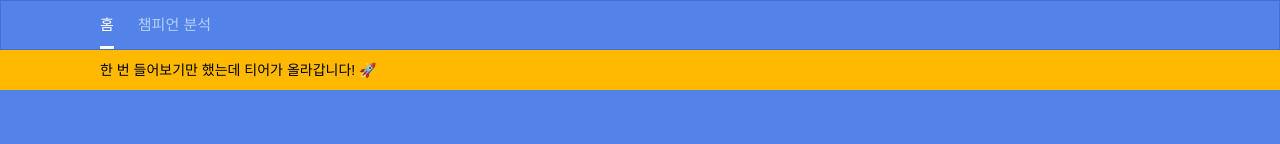
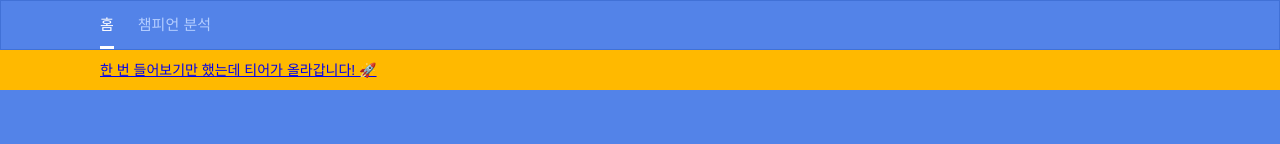
Before and after one commit to jeeseongmin/opgg, a React (Create React App) app: page /champion in a window 1280 px wide. Shown: the top 144 px of the page. Built offline with nearby package versions, Linux system fonts and the light colour scheme; grey boxes are pictures that could not be loaded.

Commit message:
chore : eslint 에러 수정

```diff
--- a/src/App.js
+++ b/src/App.jsx
@@ -1,3 +1,4 @@
+import React from 'react';
 import 'App.scss';
 import 'normalize.scss';
 import Header from 'components/Header/Header';
--- a/src/components/Banner/Banner.js
+++ b/src/components/Banner/Banner.jsx
@@ -5,7 +5,10 @@ const Banner = () => {
   return (
     <div className={'bannerWrapper'}>
       <div className={'homeBanner'}>
-        한 번 들어보기만 했는데 티어가 올라갑니다! 🚀
+        <a href={'https://gigs.op.gg/intro-app?utm_source=opgg&utm_medium=txt&utm_campaign=app'} target={'_blank'}
+           rel='noreferrer'>한 번
+          들어보기만 했는데 티어가
+          올라갑니다! 🚀</a>
       </div>
     </div>
   );
--- a/src/components/Home/Home.js
+++ b/src/components/Home/Home.jsx
@@ -11,7 +11,6 @@ const Home = () => {
         <SearchComponent />
       </div>
     </div>
-
   );
 };
 
--- a/src/components/Home/SearchComponent.js
+++ b/src/components/Home/SearchComponent.jsx
@@ -8,7 +8,7 @@ const SearchComponent = () => {
           <div>
             <small className={'label'}>지역</small>
             <div className={'searchRegionContainer'}>
-              <label className={'hidden'} for={'kr'}>kr</label>
+              <label className={'hidden'} htmlFor={'kr'}>kr</label>
               <select id='kr'>
                 <option value='na'>NA</option>
                 <option value='euw'>EUW</option>
@@ -41,7 +41,7 @@ const SearchComponent = () => {
           <div className={'searchNameWrapper'}>
             <label htmlFor={'searchHome'} className={'label'}>검색</label>
             <input id={'searchHome'} name={'search'} autoComplete='off' type={'text'} disabled />
-            <label for={'searchHome'} className={'searchNameLabel custom-placeholder'}>
+            <label htmlFor={'searchHome'} className={'searchNameLabel custom-placeholder'}>
               <span className={'custom-placeholder-name'}>플레이어 이름 +</span>
               <span className={'custom-placeholder-tag'}>#KR1</span>
             </label>
```
Also changed, not shown: src/components/Header/Header.jsx (renamed from src/components/Header/Header.js), src/components/Header/RouteMenu.jsx (renamed from src/components/Header/RouteMenu.js), src/components/Home/MainLogo.jsx (renamed from src/components/Home/MainLogo.js).
